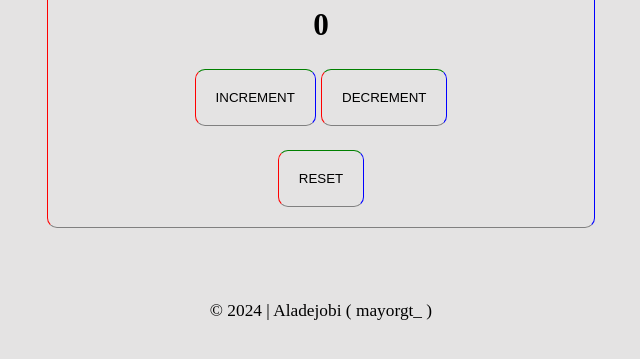
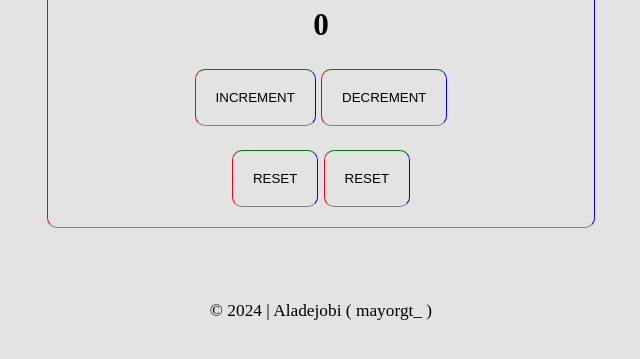
Before and after one commit to Michael-Aladejobi/SimpleCounterApp, a plain HTML site: page index.html in a window 1280 px wide. Shown: the part 183-542 px from the top of the page, without its empty margins (319-959 px from the left). Drawn offline with Linux system fonts and the light colour scheme.

Commit message:
adding a new function. Saving previous count

```diff
--- a/index.html
+++ b/index.html
@@ -21,6 +21,7 @@
             <button  onclick="triggerDecrement()">DECREMENT</button>
         </div>
         <br>
+        <button onclick="triggerSave()">RESET</button>
         <button onclick="triggerReset()">RESET</button>
     </div>
     <br>
```
